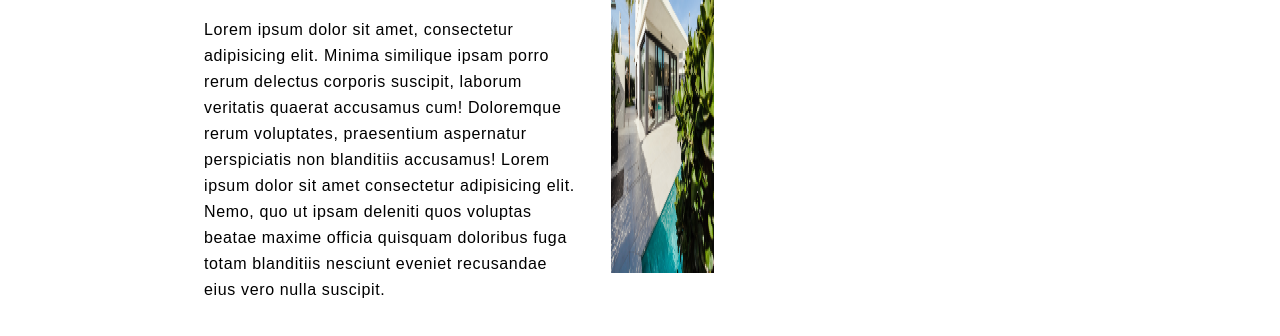
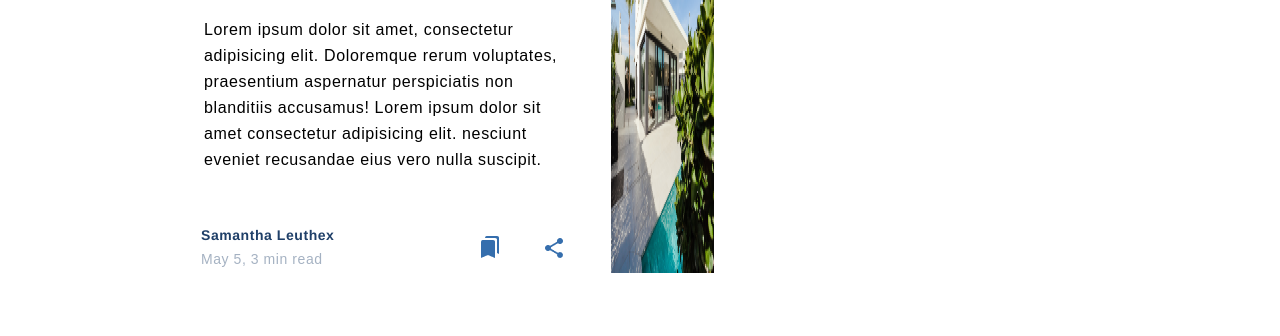
Before and after one commit to AlvaritoMP/Hackathon-5---Alvaro-Mi-ano, a plain HTML site: page index.html in a window 1280 px wide. Shown: the part 572-908 px from the top of the page. Drawn offline with nearby package versions, Linux system fonts and the light colour scheme.

Commit message:
Commit Final

```diff
--- a/index.html
+++ b/index.html
@@ -30,10 +30,14 @@
 
     <Section class="Popular">POPULAR
         <H1>Feugiat sodales at nullam tellus.</H1>
-        <p>Lorem ipsum dolor sit amet, consectetur adipisicing elit. Minima similique ipsam porro rerum delectus corporis suscipit, laborum veritatis quaerat accusamus cum! Doloremque rerum voluptates, praesentium aspernatur perspiciatis non blanditiis accusamus! Lorem ipsum dolor sit amet consectetur adipisicing elit. Nemo, quo ut ipsam deleniti quos voluptas beatae maxime officia quisquam doloribus fuga totam blanditiis nesciunt eveniet recusandae eius vero nulla suscipit.</p>
+        <p>Lorem ipsum dolor sit amet, consectetur adipisicing elit. Doloremque rerum voluptates, praesentium aspernatur perspiciatis non blanditiis accusamus! Lorem ipsum dolor sit amet consectetur adipisicing elit. nesciunt eveniet recusandae eius vero nulla suscipit.</p>
         <aside>
             <img class="img1" src="/images/img-post-1.png" alt="">
         </aside>
+        <div class="autor" >Samantha Leuthex</div>
+        <div class="fechah1">May 5, 3 min read</div>
+        <img class="save1" src="/images/icon-save.png" alt="">
+        <img class="share1" src="/images/icon-share.png" alt="">
 
     </Section>
 
--- a/styles/styles.css
+++ b/styles/styles.css
@@ -172,3 +172,64 @@ header {
     width: 520px;
     position: relative;
 }
+
+.autor {
+
+
+    width: 200px;
+    height: 24px;
+    left: 0px;
+    top: -370px;
+
+    font-family: Helvetica;
+    font-style: normal;
+    font-weight: bold;
+    font-size: 14px;
+    line-height: 24px;
+    letter-spacing: 0.04em;
+
+    /* Blue_01 */
+
+    color: #1F3F68;
+
+    position: relative;
+}
+
+.fechah1 {
+
+
+    width: 200px;
+    height: 24px;
+    left: 0px;
+    top: -370px;
+
+    font-family: Arial;
+    font-style: normal;
+    font-weight: normal;
+    font-size: 14px;
+    line-height: 24px;
+    letter-spacing: 0.04em;
+
+    /* Blue_01 */
+
+    color: #1F3F68;
+    opacity: 0.4;
+
+    position: relative;
+}
+
+.save1 {
+
+    left: 280px;
+    top: -405px;
+
+    position: relative;
+}
+
+.share1 {
+
+    left: 320px;
+    top: -405px;
+
+    position: relative;
+}
```
Also changed, not shown: images/Ellipse.png, images/icon-save.png (added), images/icon-share.png (added).
